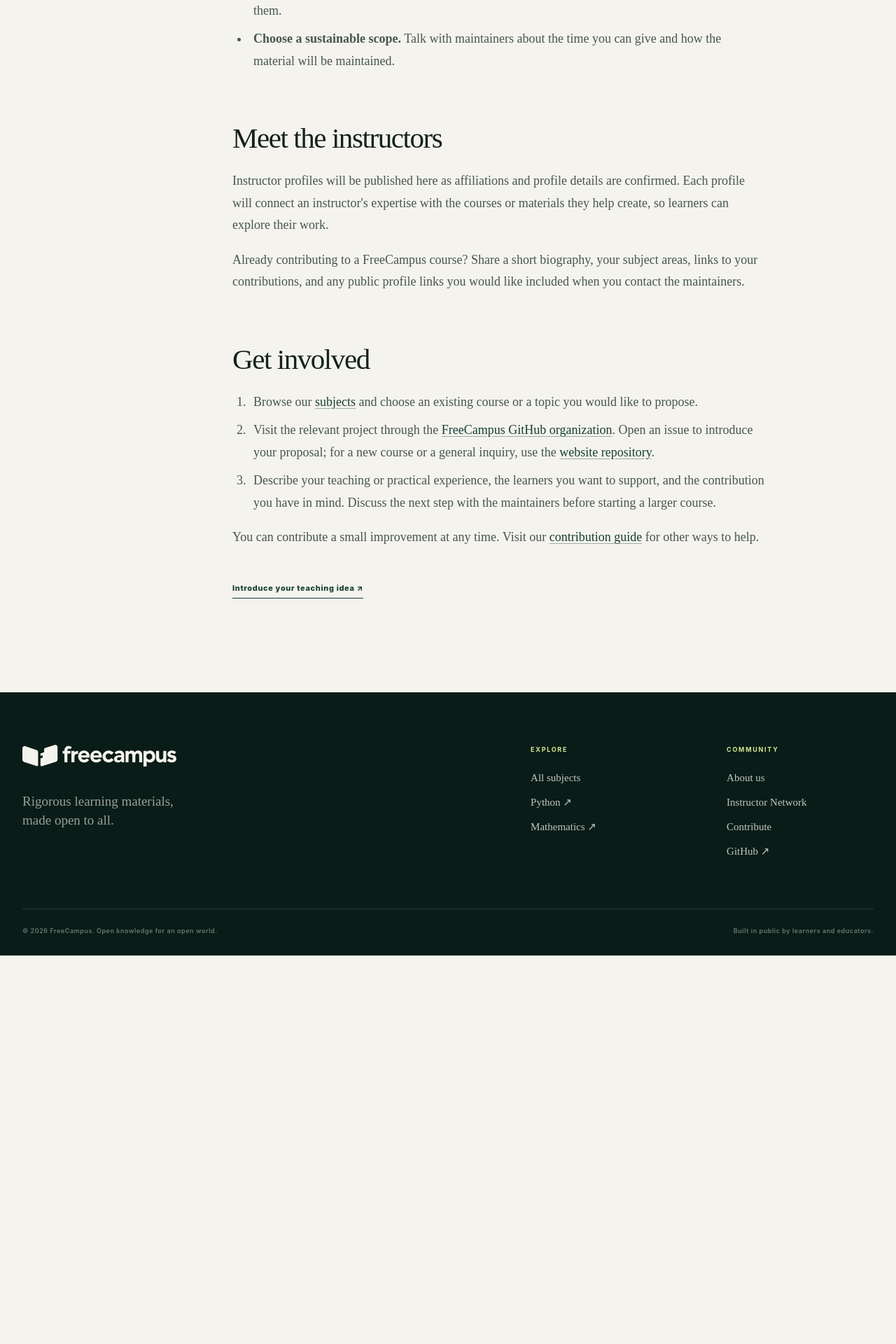
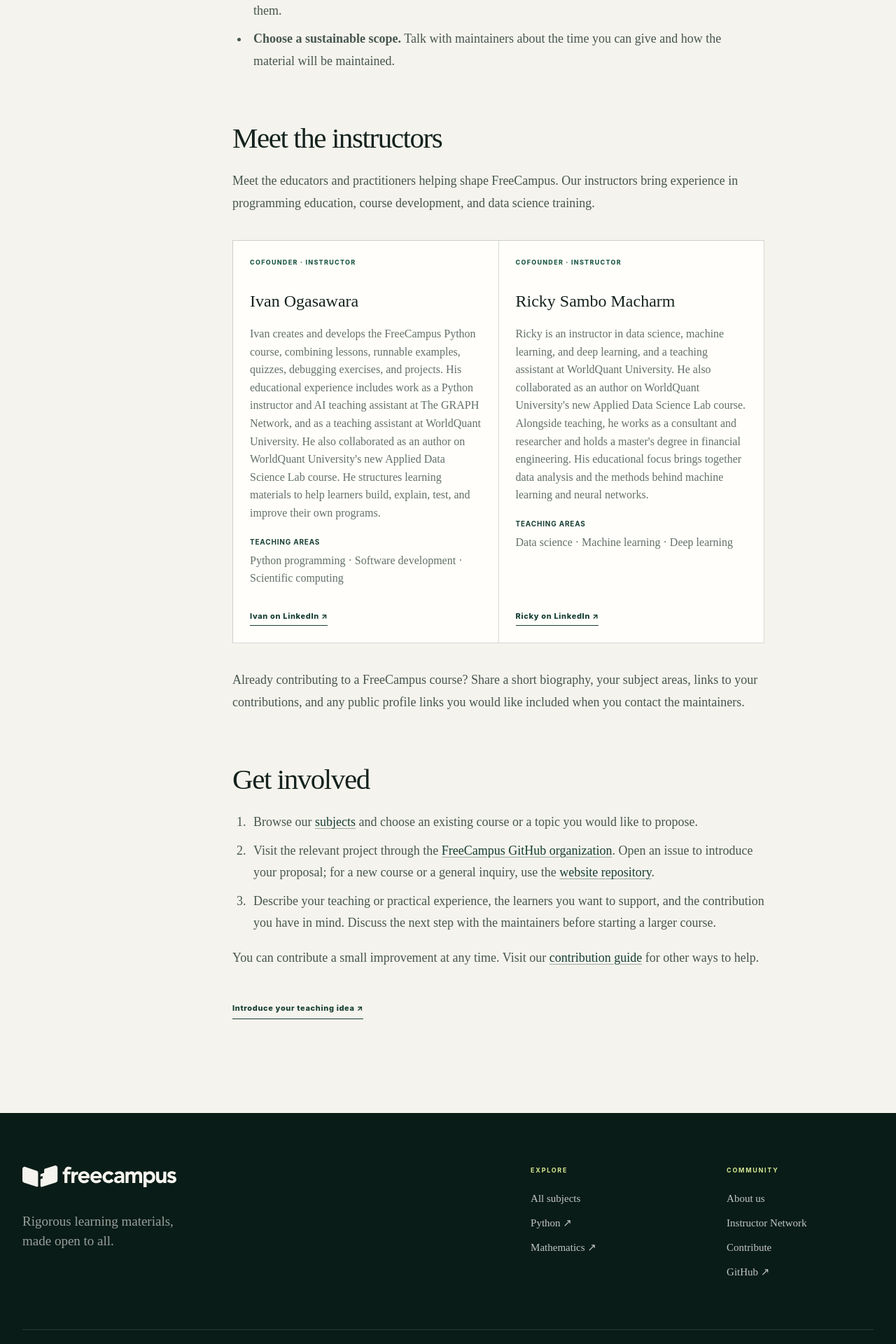
Before and after one commit to freecampus/freecampus.github.io, an MkDocs documentation site: the page built from docs/instructors.md, in a window 1280 px wide. Shown: the part 1893-3813 px from the top of the page at 70% size. Built offline with MkDocs 1.6.1, drawn with Linux system fonts in a browser that asks for light colours; before the commit the page ends 3258 px from its top, so only the background shows below that.

Commit message:
Add Ivan Ogasawara and Ricky Sambo Macharm instructor profiles (#3)
* Add Ivan Ogasawara and Ricky Sambo Macharm instructor profiles

* Focus instructor biographies on education and training experience

```diff
--- a/docs/assets/stylesheets/main.css
+++ b/docs/assets/stylesheets/main.css
@@ -474,6 +474,14 @@
 .admonition p:last-child { margin-bottom: 0; color: var(--muted); font-family: var(--serif); }
 .inline-action { display: inline-flex; margin-top: 16px; padding: 13px 0 4px; border-bottom: 1px solid var(--green); font-family: var(--sans); font-size: 11px; font-weight: 800; letter-spacing: .06em; text-decoration: none !important; }
 
+.instructor-grid { display: grid; grid-template-columns: repeat(2, minmax(0, 1fr)); margin: 37px 0; border-top: 1px solid var(--line); border-left: 1px solid var(--line); }
+.instructor-card { display: flex; flex-direction: column; align-items: flex-start; padding: 24px; border-right: 1px solid var(--line); border-bottom: 1px solid var(--line); background: var(--white); }
+.instructor-card .instructor-role { margin: 0; color: var(--green-bright); font-family: var(--sans); font-size: 9px; font-weight: 800; letter-spacing: .14em; text-transform: uppercase; }
+.instructor-card h3 { margin: 28px 0 15px; }
+.instructor-card p { margin: 0 0 20px; color: var(--muted); font-family: var(--serif); font-size: 16px; line-height: 1.6; }
+.instructor-expertise strong { display: block; margin-bottom: 6px; color: var(--green); font-family: var(--sans); font-size: 10px; letter-spacing: .08em; text-transform: uppercase; }
+.instructor-card .inline-action { margin-top: auto; }
+
 @media (max-width: 1050px) {
   :root { --shell: min(calc(100% - 44px), 920px); }
   .nav-shell { gap: 20px; }
@@ -543,7 +551,7 @@
   .prose-layout { display: block; padding-top: 55px; padding-bottom: 80px; }
   .page-aside { display: none; }
   .prose h2 { margin-top: 58px; font-size: 35px; }
-  .catalog-grid, .principles-grid, .contribution-grid { grid-template-columns: 1fr; }
+  .catalog-grid, .principles-grid, .contribution-grid, .instructor-grid { grid-template-columns: 1fr; }
   .catalog-card { min-height: 270px; }
   .module-list > div { grid-template-columns: 35px 1fr; }
   .module-list p { grid-column: 2; }
--- a/docs/instructors.md
+++ b/docs/instructors.md
@@ -32,7 +32,24 @@
 
 ## Meet the instructors
 
-Instructor profiles will be published here as affiliations and profile details are confirmed. Each profile will connect an instructor's expertise with the courses or materials they help create, so learners can explore their work.
+Meet the educators and practitioners helping shape FreeCampus. Our instructors bring experience in programming education, course development, and data science training.
+
+<div class="instructor-grid">
+  <section class="instructor-card" aria-labelledby="instructor-ivan">
+    <p class="instructor-role">Cofounder · Instructor</p>
+    <h3 id="instructor-ivan">Ivan Ogasawara</h3>
+    <p>Ivan creates and develops the FreeCampus Python course, combining lessons, runnable examples, quizzes, debugging exercises, and projects. His educational experience includes work as a Python instructor and AI teaching assistant at The GRAPH Network, and as a teaching assistant at WorldQuant University. He also collaborated as an author on WorldQuant University's new Applied Data Science Lab course. He structures learning materials to help learners build, explain, test, and improve their own programs.</p>
+    <p class="instructor-expertise"><strong>Teaching areas</strong> Python programming · Software development · Scientific computing</p>
+    <a class="inline-action" href="https://www.linkedin.com/in/ivan-ogasawara/">Ivan on LinkedIn ↗</a>
+  </section>
+  <section class="instructor-card" aria-labelledby="instructor-ricky">
+    <p class="instructor-role">Cofounder · Instructor</p>
+    <h3 id="instructor-ricky">Ricky Sambo Macharm</h3>
+    <p>Ricky is an instructor in data science, machine learning, and deep learning, and a teaching assistant at WorldQuant University. He also collaborated as an author on WorldQuant University's new Applied Data Science Lab course. Alongside teaching, he works as a consultant and researcher and holds a master's degree in financial engineering. His educational focus brings together data analysis and the methods behind machine learning and neural networks.</p>
+    <p class="instructor-expertise"><strong>Teaching areas</strong> Data science · Machine learning · Deep learning</p>
+    <a class="inline-action" href="https://www.linkedin.com/in/theafricanquant/">Ricky on LinkedIn ↗</a>
+  </section>
+</div>
 
 Already contributing to a FreeCampus course? Share a short biography, your subject areas, links to your contributions, and any public profile links you would like included when you contact the maintainers.
 
```
